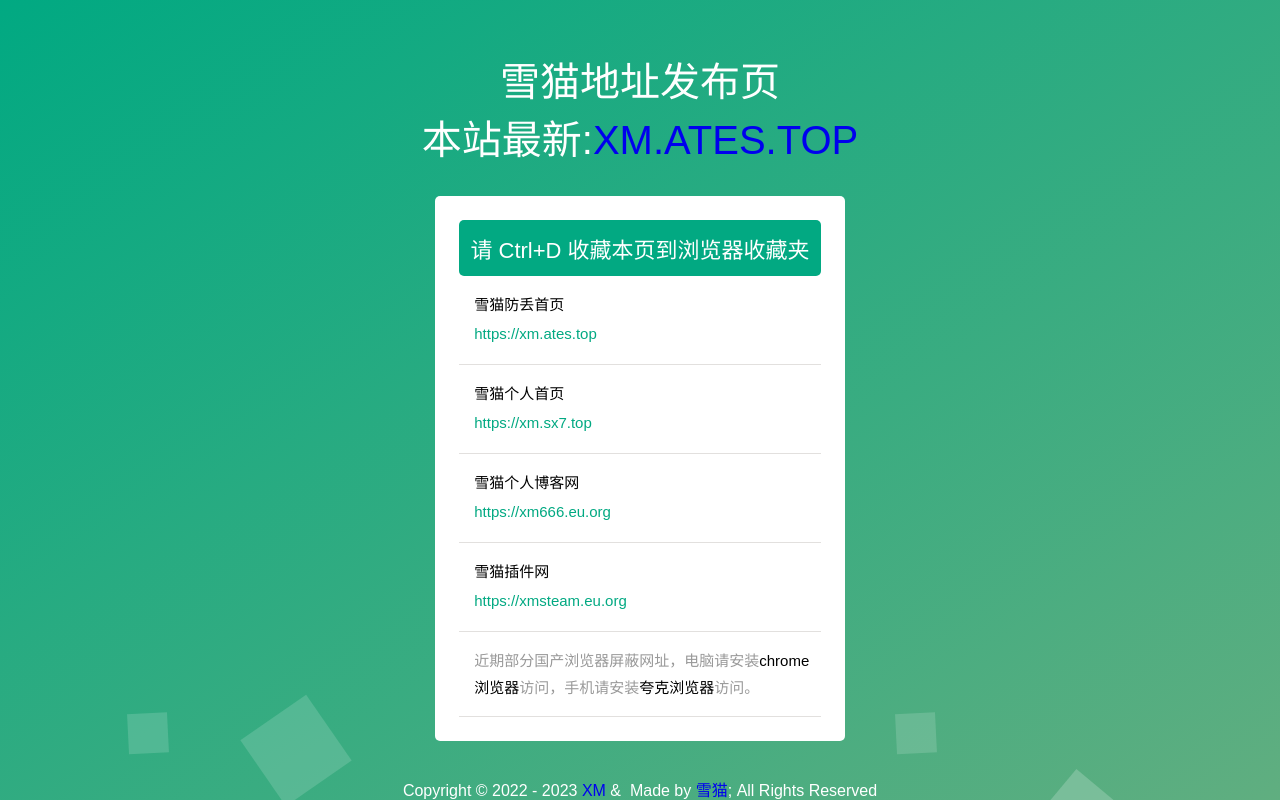
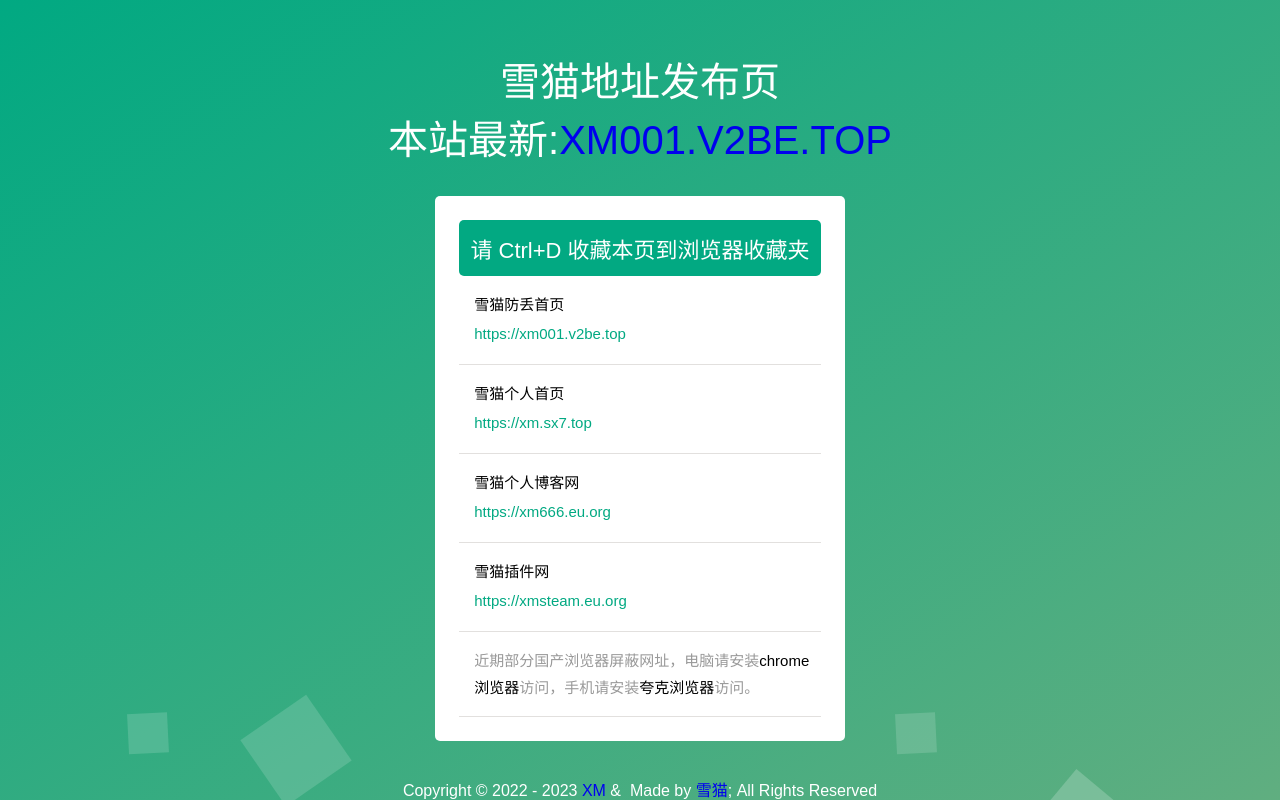
Before and after one commit to xm666xm666/fangdiuhome, a plain HTML site: page index.html in a window 1280 px wide. Drawn offline with Linux system fonts and the light colour scheme; a script that the page names is missing.

Commit message:
Add files via upload

```diff
--- a/index.html
+++ b/index.html
@@ -17,14 +17,14 @@
     <div id="all">
         <div class="wrapper">
             <div class="main">
-				<h1>雪猫地址发布页<br>本站最新:<a href="https://xm.ates.top">xm.ates.top</a></h1>
+				<h1>雪猫地址发布页<br>本站最新:<a href="https://xm001.v2be.top">xm001.v2be.top</a></h1>
 				<div class="content">
 					<div class="content-top">
 							<h2>请 Ctrl+D 收藏本页到浏览器收藏夹</h2>
 							<ul>
 								<li>
 									雪猫防丢首页
-									<a href="https://xm.ates.top" target="_blank"><i>https://xm.ates.top</i></a>
+									<a href="https://xm001.v2be.top" target="_blank"><i>https://xm001.v2be.top</i></a>
 
 								</span></span></li>
 								<li>
@@ -49,15 +49,15 @@
 
 					</div>
 				</div>
-				<a href="https://xm.ates.top" target="_blank"></a>
+				<a href="https://xm001.v2be.top" target="_blank"></a>
 				<br>
 				<br>
 				<div style="text-align: center;">
 					<div class="power">Copyright&nbsp;&copy;&nbsp;2022
 						<script>
 							document.write(' - ' + (new Date()).getFullYear())
-						</script>&nbsp;<a href="https://xm.ates.top">XM</a>&nbsp;&amp;&nbsp;
-						Made&nbsp;by&nbsp;<a href="https://xm.ates.top" target="_blank">雪猫</a>; All Rights Reserved
+						</script>&nbsp;<a href="https://xm001.v2be.top">XM</a>&nbsp;&amp;&nbsp;
+						Made&nbsp;by&nbsp;<a href="https://xm001.v2be.top" target="_blank">雪猫</a>; All Rights Reserved
 					</div>
 				</div>
 			</div>
```
